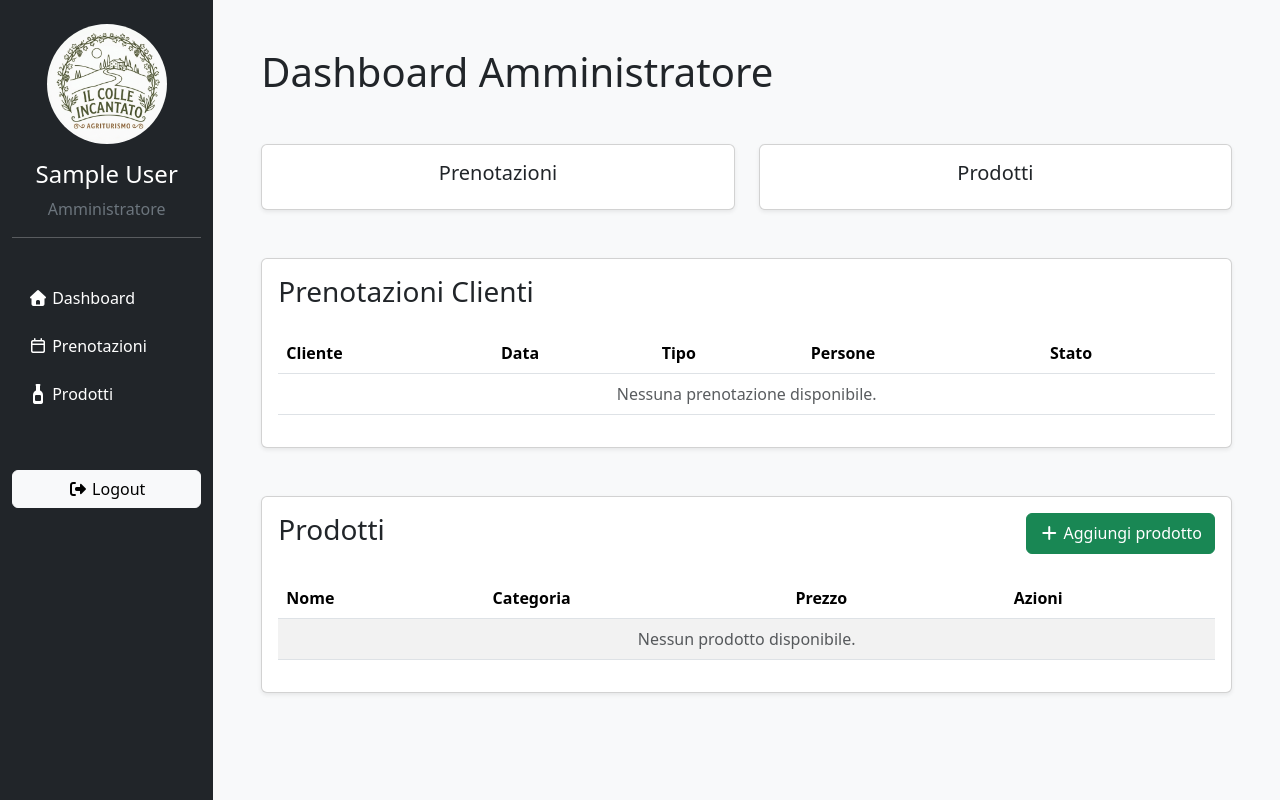
After one commit to JennyPersichini/colleIncantato, a PHP site: page /admin.php in a window 1280 px wide. The commit adds this page. Run offline with PHP 8.4, Linux system fonts and the light colour scheme; the visitor is signed in with stand-in values (Sample User, id 1); some libraries are stand-ins or nearby versions.

Commit message:
add admin dashboard

```diff
--- /dev/null
+++ b/admin.php
@@ -0,0 +1,281 @@
+<?php
+
+require_once __DIR__ . '/helpers/auth.php';
+
+requireAdmin();
+
+
+
+$user = currentUser();
+
+?>
+
+
+<!DOCTYPE html>
+<html lang="it">
+
+<head>
+
+    <meta charset="UTF-8">
+    <meta name="viewport" content="width=device-width, initial-scale=1.0">
+
+    <title>Dashboard Admin</title>
+
+    <link rel="stylesheet" href="./node_modules/bootstrap/dist/css/bootstrap.min.css">
+
+    <link rel="stylesheet"
+          href="https://cdnjs.cloudflare.com/ajax/libs/font-awesome/7.0.1/css/all.min.css">
+
+</head>
+
+<body class="bg-light">
+
+<div class="container-fluid">
+
+    <div class="row">
+
+        <!-- SIDEBAR -->
+        <div class="col-lg-2 bg-dark text-white min-vh-100">
+
+            <div class="text-center py-4">
+
+                <img src="assets/images/logo2.png"
+                     class="rounded-circle mb-3"
+                     width="120">
+
+                <h4>
+                    <?= htmlspecialchars($user['name']) ?>
+                </h4>
+
+                <p class="text-secondary">
+                    Amministratore
+                </p>
+
+                <hr>
+
+            </div>
+
+            <ul class="nav flex-column">
+
+                <li class="nav-item mb-2">
+
+                    <a href="admin.php" class="nav-link text-white">
+
+                        <i class="fa-solid fa-house"></i>
+
+                        Dashboard
+
+                    </a>
+
+                </li>
+
+
+                <li class="nav-item mb-2">
+
+                    <a href="#" class="nav-link text-white">
+
+                        <i class="fa-regular fa-calendar"></i>
+
+                        Prenotazioni
+
+                    </a>
+
+                </li>
+
+
+                <li class="nav-item mb-2">
+
+                    <a href="#" class="nav-link text-white">
+
+                        <i class="fa-solid fa-wine-bottle"></i>
+
+                        Prodotti
+
+                    </a>
+
+                </li>
+
+
+                <li class="nav-item mt-5">
+
+                    <a href="logout.php" class="btn btn-light w-100">
+
+                        <i class="fa-solid fa-right-from-bracket"></i>
+
+                        Logout
+
+                    </a>
+
+                </li>
+
+            </ul>
+
+        </div>
+
+
+        <!-- CONTENUTO -->
+        <div class="col-lg-10 p-5">
+
+            <h1 class="mb-5">
+
+                Dashboard Amministratore
+
+            </h1>
+
+
+            <!-- CARD -->
+            <div class="row mb-5">
+
+                <div class="col-md-6">
+
+                    <div class="card shadow-sm">
+
+                        <div class="card-body text-center">
+
+                            <h5>Prenotazioni</h5>
+
+                            <h2></h2>
+
+                        </div>
+
+                    </div>
+
+                </div>
+
+
+                <div class="col-md-6">
+
+                    <div class="card shadow-sm">
+
+                        <div class="card-body text-center">
+
+                            <h5>Prodotti</h5>
+
+                            <h2></h2>
+
+                        </div>
+
+                    </div>
+
+                </div>
+
+            </div>
+
+
+            <!-- PRENOTAZIONI -->
+            <div class="card shadow-sm mb-5">
+
+                <div class="card-body">
+
+                    <h3 class="mb-4">
+
+                        Prenotazioni Clienti
+
+                    </h3>
+
+                    <table class="table table-hover">
+
+                        <thead>
+
+                            <tr>
+
+                                <th>Cliente</th>
+                                <th>Data</th>
+                                <th>Tipo</th>
+                                <th>Persone</th>
+                                <th>Stato</th>
+
+                            </tr>
+
+                        </thead>
+
+                        <tbody>
+
+                            <tr>
+
+                                <td colspan="5" class="text-center text-muted">
+
+                                    Nessuna prenotazione disponibile.
+
+                                </td>
+
+                            </tr>
+
+                         </tbody>
+
+                    </table>
+
+                </div>
+
+            </div>
+
+
+            <!-- PRODOTTI -->
+            <div class="card shadow-sm">
+
+                <div class="card-body">
+
+                    <div class="d-flex justify-content-between mb-4">
+
+                        <h3>
+
+                            Prodotti
+
+                        </h3>
+
+                        <button class="btn btn-success">
+
+                            <i class="fa-solid fa-plus"></i>
+
+                            Aggiungi prodotto
+
+                        </button>
+
+                    </div>
+
+
+                    <table class="table table-striped">
+
+                        <thead>
+
+                        <tr>
+
+                            <th>Nome</th>
+                            <th>Categoria</th>
+                            <th>Prezzo</th>
+                            <th>Azioni</th>
+
+                        </tr>
+
+                        </thead>
+
+                        <tbody>
+
+                            <tr>
+
+                                    <td colspan="4" class="text-center text-muted">
+
+                                        Nessun prodotto disponibile.
+
+                                    </td>
+
+                            </tr>
+
+                        </tbody>
+
+                    </table>
+
+                </div>
+
+            </div>
+
+        </div>
+
+    </div>
+
+</div>
+
+<script src="./node_modules/bootstrap/dist/js/bootstrap.bundle.min.js"></script>
+
+</body>
+</html>
--- a/dashboard.php
+++ b/dashboard.php
@@ -9,6 +9,7 @@ $user = currentUser();
 include 'header.php';
 
 ?>
+
 
 <section class="py-5">
 
@@ -25,7 +26,7 @@ include 'header.php';
 
                         <!-- FOTO PROFILO -->
                         <img
-                            src="assets/images/user.jpg"
+                            src="assets/images/avatar.png"
                             class="rounded-circle img-fluid mb-3"
                             style="width:150px;height:150px;object-fit:cover;"
                             alt="Profilo">
--- a/helpers/auth.php
+++ b/helpers/auth.php
@@ -23,7 +23,7 @@ function requireAdmin(): void
 
     if(($_SESSION['user_role'] ?? '') !== 'admin'){
 
-        header('Location : index.php');
+        header('Location: index.php');
         exit;
 
     }
@@ -55,6 +55,17 @@ function currentUser(): ?array
 
 }
 
+function isAdmin(): bool
+{
+    if (session_status() === PHP_SESSION_NONE) {
+
+        session_start();
+
+    }
+
+    return ($_SESSION['user_role'] ?? '') === 'admin';
+}
+
 function logout(): void
 {
     if (session_status() === PHP_SESSION_NONE) {
```
Also changed, not shown: login.php (+12 -2 lines), assets/images/avatar (1).png (deleted), assets/images/avatar.png (renamed from assets/images/avatar (2).png), 1 other file.
